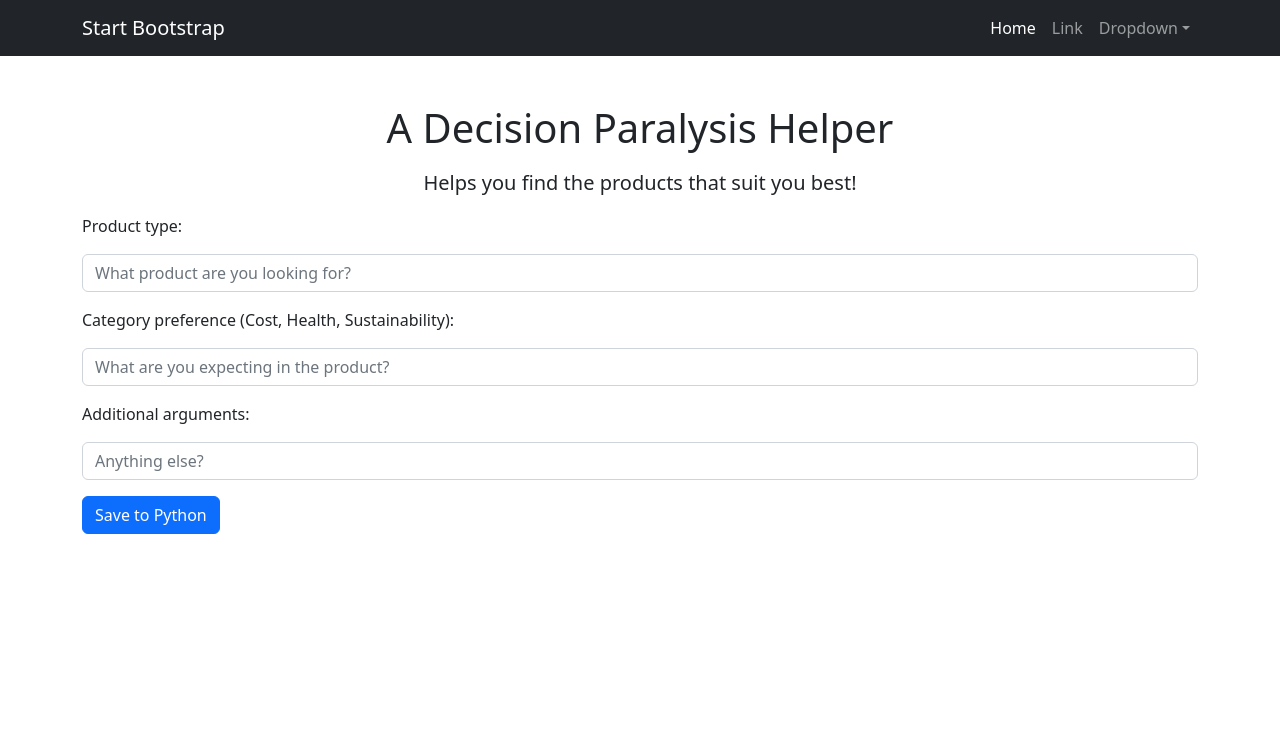
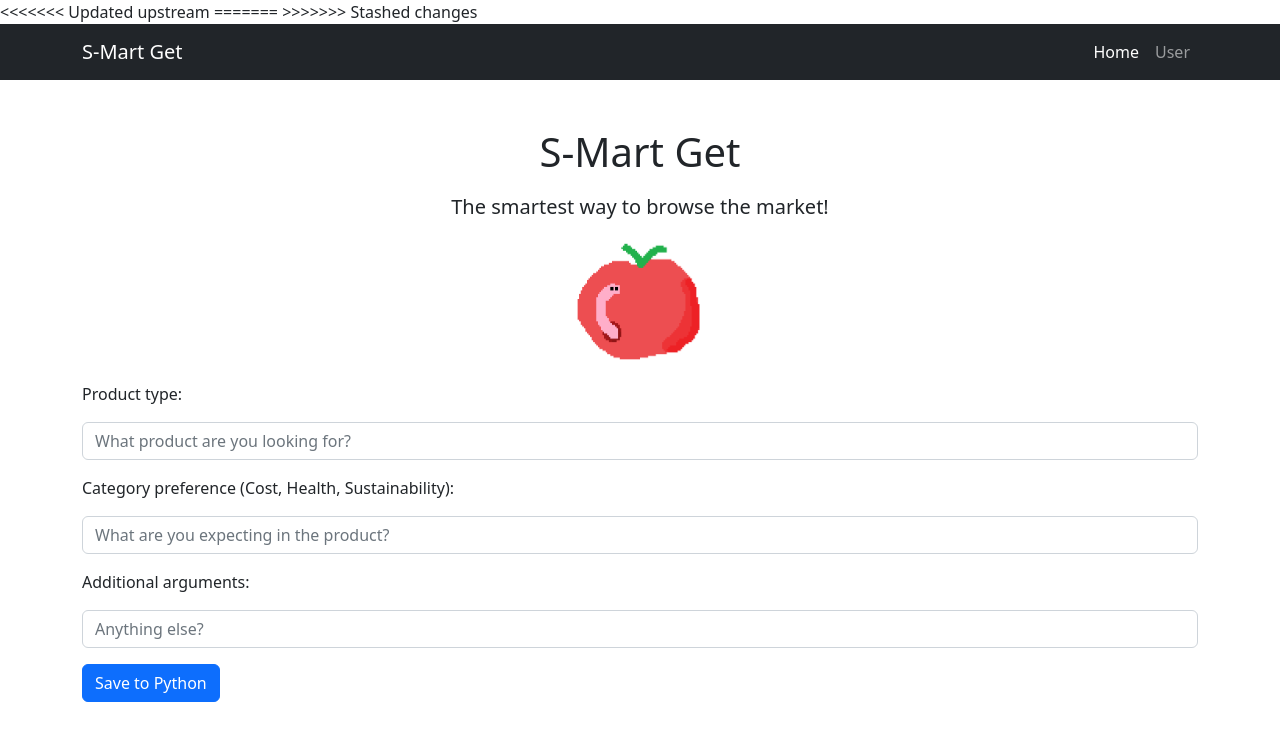
Before and after one commit to MinhBao19/Hooman-Learning, a Python web app: template templates/index.html in a window 1280 px wide. Shown: the top 741 px of the page. Run offline with Jinja, Linux system fonts and the light colour scheme; the template is opened without the code that fills it, so the values that code supplies are empty.

Commit message:
Initial UI changes: login page wip, basic user and front page

```diff
--- a/templates/index.html
+++ b/templates/index.html
@@ -5,31 +5,29 @@
         <meta name="viewport" content="width=device-width, initial-scale=1, shrink-to-fit=no" />
         <meta name="description" content="" />
         <meta name="author" content="" />
+<<<<<<< Updated upstream
         <title>Smarket</title>
         <!-- Favicon-->
         <link rel="icon" type="image/x-icon" href="{{ url_for('static', filename='assets/favicon.ico') }}" />
         <!-- styling-->
+=======
+        <title>S-Mart Get</title>
+        <!-- Favicon-->
+        <link rel="icon" type="image/x-icon" href="{{ url_for('static', filename='assets/appleLogo_worm.png') }}" />
+        <!-- Core theme CSS (includes Bootstrap)-->
+>>>>>>> Stashed changes
         <link href="{{ url_for('static', filename='css/styles.css') }}" rel="stylesheet" />
     </head>
     <body>
         <!-- Responsive navbar-->
         <nav class="navbar navbar-expand-lg navbar-dark bg-dark">
             <div class="container">
-                <a class="navbar-brand" href="#">Start Bootstrap</a>
+                <a class="navbar-brand" href="#">S-Mart Get</a>
                 <button class="navbar-toggler" type="button" data-bs-toggle="collapse" data-bs-target="#navbarSupportedContent" aria-controls="navbarSupportedContent" aria-expanded="false" aria-label="Toggle navigation"><span class="navbar-toggler-icon"></span></button>
                 <div class="collapse navbar-collapse" id="navbarSupportedContent">
                     <ul class="navbar-nav ms-auto mb-2 mb-lg-0">
-                        <li class="nav-item"><a class="nav-link active" aria-current="page" href="#">Home</a></li>
-                        <li class="nav-item"><a class="nav-link" href="#">Link</a></li>
-                        <li class="nav-item dropdown">
-                            <a class="nav-link dropdown-toggle" id="navbarDropdown" href="#" role="button" data-bs-toggle="dropdown" aria-expanded="false">Dropdown</a>
-                            <ul class="dropdown-menu dropdown-menu-end" aria-labelledby="navbarDropdown">
-                                <li><a class="dropdown-item" href="#">Action</a></li>
-                                <li><a class="dropdown-item" href="#">Another action</a></li>
-                                <li><hr class="dropdown-divider" /></li>
-                                <li><a class="dropdown-item" href="#">Something else here</a></li>
-                            </ul>
-                        </li>
+                        <li class="nav-item"><a class="nav-link active" aria-current="page" href="{{url_for('index')}}">Home</a></li>
+                        <li class="nav-item"><a class="nav-link" href="{{url_for('user')}}">User</a></li>
                     </ul>
                 </div>
             </div>
@@ -37,9 +35,14 @@
         <!-- Page content-->
         <div class="container">
             <div class="text-center mt-5">
-                <h1>A Decision Paralysis Helper</h1>
-                <p class="lead">Helps you find the products that suit you best!</p>
+                <h1>S-Mart Get</h1>
+                <p class="lead">The smartest way to browse the market!</p>
+                <img
+                src="{{ url_for('static', filename='assets/appleLogo_worm.png') }}"
+                style="width:128px; height:128px;align-items: center;"/>
             </div>
+
+
 
             <!-- Form -->
             <form method="POST" action="{{ url_for('submit_text') }}">
```
Also changed, not shown: app.py (added, +64 -0 lines), templates/login.html (added, +40 -0 lines), templates/user.html (added, +46 -0 lines), webApp.py (deleted, +0 -40 lines), lib/OpenAIInterface.py (renamed from OpenAIInterface.py), lib/scraper_woolworths.py (renamed from scraper_woolworths.py), static/assets/appleLogo_worm.png (added).
